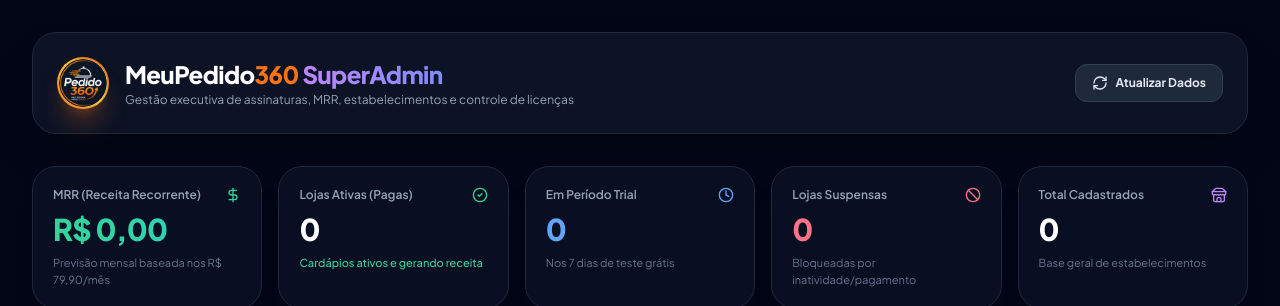
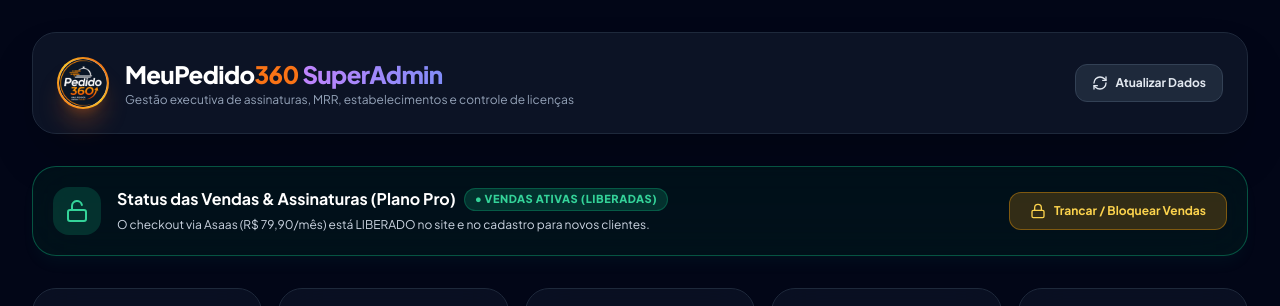
Before and after one commit to renatodelta/meupedido360, a Next.js app: page /superadmin in a window 1280 px wide. Shown: the top 306 px of the page. Built offline with nearby package versions, Linux system fonts and the light colour scheme; no server answers; the database is empty.

Commit message:
Adicao de controle para ativar e trancar vendas do Plano Pro no SuperAdmin

```diff
--- a/app/(public)/page.tsx
+++ b/app/(public)/page.tsx
@@ -1,6 +1,6 @@
 'use client';
 
-import React, { useState } from 'react';
+import React, { useState, useEffect } from 'react';
 import Image from 'next/image';
 import {
   Shield,
@@ -33,6 +33,18 @@
   const meuPedidoCost = 79.90;
   const monthlySavings = Math.max(0, marketplaceCost - meuPedidoCost);
   const annualSavings = monthlySavings * 12;
+  const [salesEnabled, setSalesEnabled] = useState<boolean>(true);
+
+  useEffect(() => {
+    fetch('/api/settings')
+      .then(res => res.json())
+      .then(data => {
+        if (typeof data.sales_enabled === 'boolean') {
+          setSalesEnabled(data.sales_enabled);
+        }
+      })
+      .catch(() => {});
+  }, []);
 
   const [openFaq, setOpenFaq] = useState<number | null>(null);
 
@@ -628,9 +640,11 @@
 
           {/* Plan 2: Pro (Highlighted - Coming Soon) */}
           <div className="p-8 rounded-3xl bg-gradient-to-b from-slate-900/90 via-[#0B2545]/40 to-slate-900/90 border-2 border-orange-500/60 backdrop-blur-md relative overflow-hidden flex flex-col justify-between space-y-6 shadow-2xl shadow-orange-500/10">
-            <div className="absolute top-0 right-0 bg-gradient-to-l from-emerald-500 to-teal-500 text-white text-xs font-black px-4 py-1.5 rounded-bl-2xl uppercase tracking-wider flex items-center gap-1.5">
-              <Sparkles className="w-3.5 h-3.5" />
-              PLANO RECOMENDADO
+            <div className={`absolute top-0 right-0 bg-gradient-to-l text-white text-xs font-black px-4 py-1.5 rounded-bl-2xl uppercase tracking-wider flex items-center gap-1.5 ${
+              salesEnabled ? 'from-emerald-500 to-teal-500' : 'from-amber-500 to-orange-500'
+            }`}>
+              {salesEnabled ? <Sparkles className="w-3.5 h-3.5" /> : <Clock className="w-3.5 h-3.5" />}
+              {salesEnabled ? 'PLANO RECOMENDADO' : 'EM BREVE'}
             </div>
 
             <div className="space-y-4">
@@ -645,6 +659,7 @@
                 R$ 79,90<span className="text-sm font-normal text-slate-400">/mês</span>
               </div>
 
+              {salesEnabled ? (
                 <div className="p-3.5 rounded-2xl bg-emerald-500/10 border border-emerald-500/30 text-xs text-emerald-300 space-y-1">
                   <div className="font-bold flex items-center gap-1.5 text-emerald-400">
                     <Sparkles className="w-3.5 h-3.5" /> Ativação Imediata via Asaas!
@@ -653,6 +668,16 @@
                     Assinatura mensal recorrente via PIX, Cartão de Crédito ou Boleto com liberação automática de todos os recursos da sua loja!
                   </p>
                 </div>
+              ) : (
+                <div className="p-3.5 rounded-2xl bg-amber-500/10 border border-amber-500/30 text-xs text-amber-300 space-y-1">
+                  <div className="font-bold flex items-center gap-1.5 text-amber-400">
+                    <Clock className="w-3.5 h-3.5" /> Lançamento em Breve!
+                  </div>
+                  <p className="text-slate-300 leading-relaxed">
+                    A contratação direta do Plano Pro estará liberada em breve. Você pode criar sua conta no Trial Grátis de 7 dias!
+                  </p>
+                </div>
+              )}
             </div>
 
             <ul className="space-y-3.5 text-sm text-slate-200 font-medium">
@@ -665,10 +690,10 @@
             </ul>
 
             <a
-              href="/signup?plan=pro"
+              href={salesEnabled ? "/signup?plan=pro" : "/signup?plan=trial"}
               className="w-full text-center py-4 text-sm font-extrabold text-white bg-gradient-to-r from-orange-500 via-amber-500 to-orange-600 hover:from-orange-600 hover:to-orange-700 rounded-xl transition duration-200 shadow-xl shadow-orange-500/25 hover:scale-[1.02] flex items-center justify-center gap-2"
             >
-              <span>Assinar Plano Pro Agora (R$ 79,90/mês)</span>
+              <span>{salesEnabled ? "Assinar Plano Pro Agora (R$ 79,90/mês)" : "Disponível em Breve (Testar 7 Dias Grátis)"}</span>
               <ArrowRight className="w-4 h-4" />
             </a>
           </div>
--- a/app/(public)/signup/page.tsx
+++ b/app/(public)/signup/page.tsx
@@ -39,6 +39,19 @@
   // Form states
   const [isLoading, setIsLoading] = useState(false);
   const [errorMessage, setErrorMessage] = useState<string | null>(null);
+
+  const [salesEnabled, setSalesEnabled] = useState<boolean>(true);
+
+  useEffect(() => {
+    fetch('/api/settings')
+      .then(res => res.json())
+      .then(data => {
+        if (typeof data.sales_enabled === 'boolean') {
+          setSalesEnabled(data.sales_enabled);
+        }
+      })
+      .catch(() => {});
+  }, []);
 
   // Sync plan if query param changes
   useEffect(() => {
@@ -201,25 +214,40 @@
                     : 'border-slate-800 bg-slate-950/50 text-slate-400 hover:border-slate-700'
                 }`}
               >
-                <div className="absolute -top-2.5 -right-2 bg-gradient-to-r from-emerald-500 to-teal-500 text-white text-[10px] font-black px-2 py-0.5 rounded-full uppercase tracking-wider">
-                  Asaas Checkout
+                <div className={`absolute -top-2.5 -right-2 text-white text-[10px] font-black px-2 py-0.5 rounded-full uppercase tracking-wider bg-gradient-to-r ${
+                  salesEnabled ? 'from-emerald-500 to-teal-500' : 'from-amber-500 to-orange-500'
+                }`}>
+                  {salesEnabled ? 'Asaas Checkout' : 'Em Breve'}
                 </div>
                 <div className="text-xs font-bold text-slate-400 mb-1">Completo</div>
                 <div className="text-base font-black text-white">Mensal Pro</div>
                 <div className="text-xl font-black text-orange-400 mt-2">
                   R$ 79,90<span className="text-xs font-normal text-slate-400">/mês</span>
                 </div>
-                <div className="text-[11px] text-emerald-400 font-semibold mt-1">Ativação Imediata</div>
+                <div className={`text-[11px] font-semibold mt-1 ${salesEnabled ? 'text-emerald-400' : 'text-amber-300'}`}>
+                  {salesEnabled ? 'Ativação Imediata' : 'Lançamento em Breve'}
+                </div>
               </button>
             </div>
 
-            {plan === 'pro' && (
+            {plan === 'pro' && salesEnabled && (
               <div className="p-3.5 rounded-2xl bg-emerald-500/10 border border-emerald-500/30 text-xs text-emerald-300 space-y-1">
                 <div className="font-bold text-emerald-400 flex items-center gap-1.5">
                   <Sparkles className="w-4 h-4 flex-shrink-0" /> Cobrança Segura via Asaas
                 </div>
                 <p className="text-slate-300 text-[11px] leading-relaxed">
                   Ao concluir o cadastro, você será redirecionado para a página de pagamento do <strong>Asaas (PIX, Cartão de Crédito ou Boleto)</strong>. Sua loja será liberada automaticamente após a confirmação!
+                </p>
+              </div>
+            )}
+
+            {plan === 'pro' && !salesEnabled && (
+              <div className="p-3.5 rounded-2xl bg-amber-500/10 border border-amber-500/30 text-xs text-amber-300 space-y-1">
+                <div className="font-bold text-amber-400 flex items-center gap-1.5">
+                  <Sparkles className="w-4 h-4 flex-shrink-0" /> Acesso Premium em Breve!
+                </div>
+                <p className="text-slate-300 text-[11px] leading-relaxed">
+                  A contratação direta do Plano Pro está temporariamente pausada. Ao cadastrar-se agora, você ganha <strong>7 dias grátis de acesso completo</strong> para testar a plataforma sem custos!
                 </p>
               </div>
             )}
--- a/app/(public)/superadmin/page.tsx
+++ b/app/(public)/superadmin/page.tsx
@@ -84,15 +84,27 @@
   const [newPassword, setNewPassword] = useState('');
   const [isResettingPassword, setIsResettingPassword] = useState(false);
 
-  // Load Super Admin Data
+  // Global Sales Lock/Unlock State
+  const [salesEnabled, setSalesEnabled] = useState<boolean>(true);
+  const [togglingSales, setTogglingSales] = useState<boolean>(false);
+
+  // Load Super Admin Data & Settings
   const loadData = async () => {
     try {
       setLoading(true);
-      const res = await fetch('/api/superadmin/tenants');
-      const data = await res.json();
+      const [resTenants, resSettings] = await Promise.all([
+        fetch('/api/superadmin/tenants'),
+        fetch('/api/settings'),
+      ]);
 
-      if (data.metrics) setMetrics(data.metrics);
-      if (data.tenants) setTenants(data.tenants);
+      const dataTenants = await resTenants.json();
+      const dataSettings = await resSettings.json();
+
+      if (dataTenants.metrics) setMetrics(dataTenants.metrics);
+      if (dataTenants.tenants) setTenants(dataTenants.tenants);
+      if (typeof dataSettings.sales_enabled === 'boolean') {
+        setSalesEnabled(dataSettings.sales_enabled);
+      }
     } catch (err) {
       console.error('Erro ao carregar dados do SuperAdmin:', err);
       showFeedback('error', 'Falha ao carregar dados do sistema.');
@@ -108,6 +120,28 @@
   const showFeedback = (type: 'success' | 'error', text: string) => {
     setFeedbackMsg({ type, text });
     setTimeout(() => setFeedbackMsg(null), 4500);
+  };
+
+  const handleToggleSales = async (newStatus: boolean) => {
+    try {
+      setTogglingSales(true);
+      const res = await fetch('/api/settings', {
+        method: 'POST',
+        headers: { 'Content-Type': 'application/json' },
+        body: JSON.stringify({ sales_enabled: newStatus }),
+      });
+      const data = await res.json();
+      if (res.ok && data.success) {
+        setSalesEnabled(newStatus);
+        showFeedback('success', data.message);
+      } else {
+        showFeedback('error', data.error || 'Erro ao alterar status das vendas.');
+      }
+    } catch (err) {
+      showFeedback('error', 'Erro ao conectar com o servidor.');
+    } finally {
+      setTogglingSales(false);
+    }
   };
 
   // Change Subscription Plan Status (Activate, Suspend, Trial)
@@ -298,6 +332,49 @@
           </button>
         </div>
       )}
+
+      {/* SALES LOCK / UNLOCK CONTROL BANNER */}
+      <div className={`max-w-7xl mx-auto p-5 rounded-3xl border backdrop-blur-xl flex flex-col md:flex-row items-center justify-between gap-4 transition-all duration-300 ${
+        salesEnabled
+          ? 'bg-emerald-950/30 border-emerald-500/40 shadow-lg shadow-emerald-500/5'
+          : 'bg-amber-950/30 border-amber-500/40 shadow-lg shadow-amber-500/5'
+      }`}>
+        <div className="flex items-center gap-4">
+          <div className={`w-12 h-12 rounded-2xl flex items-center justify-center flex-shrink-0 ${
+            salesEnabled ? 'bg-emerald-500/20 text-emerald-400' : 'bg-amber-500/20 text-amber-400'
+          }`}>
+            {salesEnabled ? <Unlock className="w-6 h-6" /> : <Lock className="w-6 h-6" />}
+          </div>
+          <div>
+            <div className="flex items-center gap-2 flex-wrap">
+              <h3 className="text-base font-bold text-white">Status das Vendas & Assinaturas (Plano Pro)</h3>
+              <span className={`px-2.5 py-0.5 rounded-full text-[11px] font-black uppercase tracking-wider ${
+                salesEnabled ? 'bg-emerald-500/20 text-emerald-400 border border-emerald-500/30' : 'bg-amber-500/20 text-amber-400 border border-amber-500/30'
+              }`}>
+                {salesEnabled ? '● Vendas Ativas (Liberadas)' : '🔒 Vendas Trancadas (Bloqueadas)'}
+              </span>
+            </div>
+            <p className="text-xs text-slate-300 mt-1 leading-relaxed">
+              {salesEnabled
+                ? 'O checkout via Asaas (R$ 79,90/mês) está LIBERADO no site e no cadastro para novos clientes.'
+                : 'As vendas estão TRANCADAS. O site e o cadastro exibem "Em Breve" e forçam o Trial Grátis de 7 dias.'}
+            </p>
+          </div>
+        </div>
+
+        <button
+          disabled={togglingSales}
+          onClick={() => handleToggleSales(!salesEnabled)}
+          className={`px-5 py-2.5 rounded-xl font-bold text-xs flex items-center gap-2 transition duration-200 flex-shrink-0 transform hover:scale-[1.02] active:scale-[0.98] ${
+            salesEnabled
+              ? 'bg-amber-500/20 hover:bg-amber-500/30 text-amber-300 border border-amber-500/40'
+              : 'bg-emerald-500 hover:bg-emerald-600 text-slate-950 font-black border border-emerald-400 shadow-lg shadow-emerald-500/20'
+          }`}
+        >
+          {togglingSales ? <Loader2 className="w-4 h-4 animate-spin" /> : salesEnabled ? <Lock className="w-4 h-4" /> : <Unlock className="w-4 h-4" />}
+          <span>{salesEnabled ? 'Trancar / Bloquear Vendas' : 'Ativar / Liberar Vendas'}</span>
+        </button>
+      </div>
 
       {/* SAAS EXECUTIVE FINANCIAL & SUBSCRIPTION KPIS */}
       <div className="max-w-7xl mx-auto grid grid-cols-2 lg:grid-cols-5 gap-4">
--- /dev/null
+++ b/app/api/settings/route.ts
@@ -0,0 +1,93 @@
+import { NextResponse } from 'next/server';
+import { createClient } from '@supabase/supabase-js';
+
+const supabaseUrl = process.env.NEXT_PUBLIC_SUPABASE_URL || '';
+const supabaseServiceKey = process.env.SUPABASE_SERVICE_ROLE_KEY || process.env.NEXT_PUBLIC_SUPABASE_ANON_KEY || '';
+const supabase = createClient(supabaseUrl, supabaseServiceKey);
+
+// Global in-memory cache for sales status
+let cachedSalesEnabled: boolean = true;
+let lastFetchTime: number = 0;
+const CACHE_TTL_MS = 5000; // 5 seconds cache
+
+async function getSalesStatus(): Promise<boolean> {
+  const now = Date.now();
+  if (now - lastFetchTime < CACHE_TTL_MS) {
+    return cachedSalesEnabled;
+  }
+
+  try {
+    const { data, error } = await supabase
+      .from('platform_settings')
+      .select('value')
+      .eq('key', 'sales_enabled')
+      .maybeSingle();
+
+    if (!error && data && data.value !== undefined) {
+      cachedSalesEnabled = Boolean(data.value);
+    }
+  } catch (err) {
+    // Keep in-memory cached value if table doesn't exist yet
+  }
+
+  lastFetchTime = now;
+  return cachedSalesEnabled;
+}
+
+/**
+ * GET /api/settings
+ * Returns global platform settings (e.g. sales_enabled)
+ */
+export async function GET() {
+  const salesEnabled = await getSalesStatus();
+  return NextResponse.json({
+    success: true,
+    sales_enabled: salesEnabled,
+  });
+}
+
+/**
+ * POST /api/settings
+ * Body: { sales_enabled: boolean }
+ * Updates global platform sales status (Used by SuperAdmin)
+ */
+export async function POST(request: Request) {
+  try {
+    const body = await request.json();
+    const { sales_enabled } = body;
+
+    if (typeof sales_enabled !== 'boolean') {
+      return NextResponse.json({ error: 'O parâmetro sales_enabled (boolean) é obrigatório.' }, { status: 400 });
+    }
+
+    cachedSalesEnabled = sales_enabled;
+    lastFetchTime = Date.now();
+
+    // Try persisting to Supabase platform_settings table
+    try {
+      const { error } = await supabase
+        .from('platform_settings')
+        .upsert({
+          key: 'sales_enabled',
+          value: sales_enabled,
+          updated_at: new Date().toISOString(),
+        }, { onConflict: 'key' });
+
+      if (error) {
+        console.warn('[Settings API] Notice persisting to platform_settings:', error.message);
+      }
+    } catch (e) {
+      // Gracefully continue using cached value
+    }
+
+    return NextResponse.json({
+      success: true,
+      sales_enabled: cachedSalesEnabled,
+      message: sales_enabled
+        ? 'Vendas e contratações do Plano Pro ativadas com sucesso!'
+        : 'Vendas e contratações do Plano Pro trancadas/bloqueadas com sucesso!',
+    });
+  } catch (err: any) {
+    return NextResponse.json({ error: err.message || 'Erro ao atualizar configurações' }, { status: 500 });
+  }
+}
```
Also changed, not shown: app/api/auth/signup/route.ts (+16 -3 lines). Lines whose indentation alone changed are shown as unchanged.
